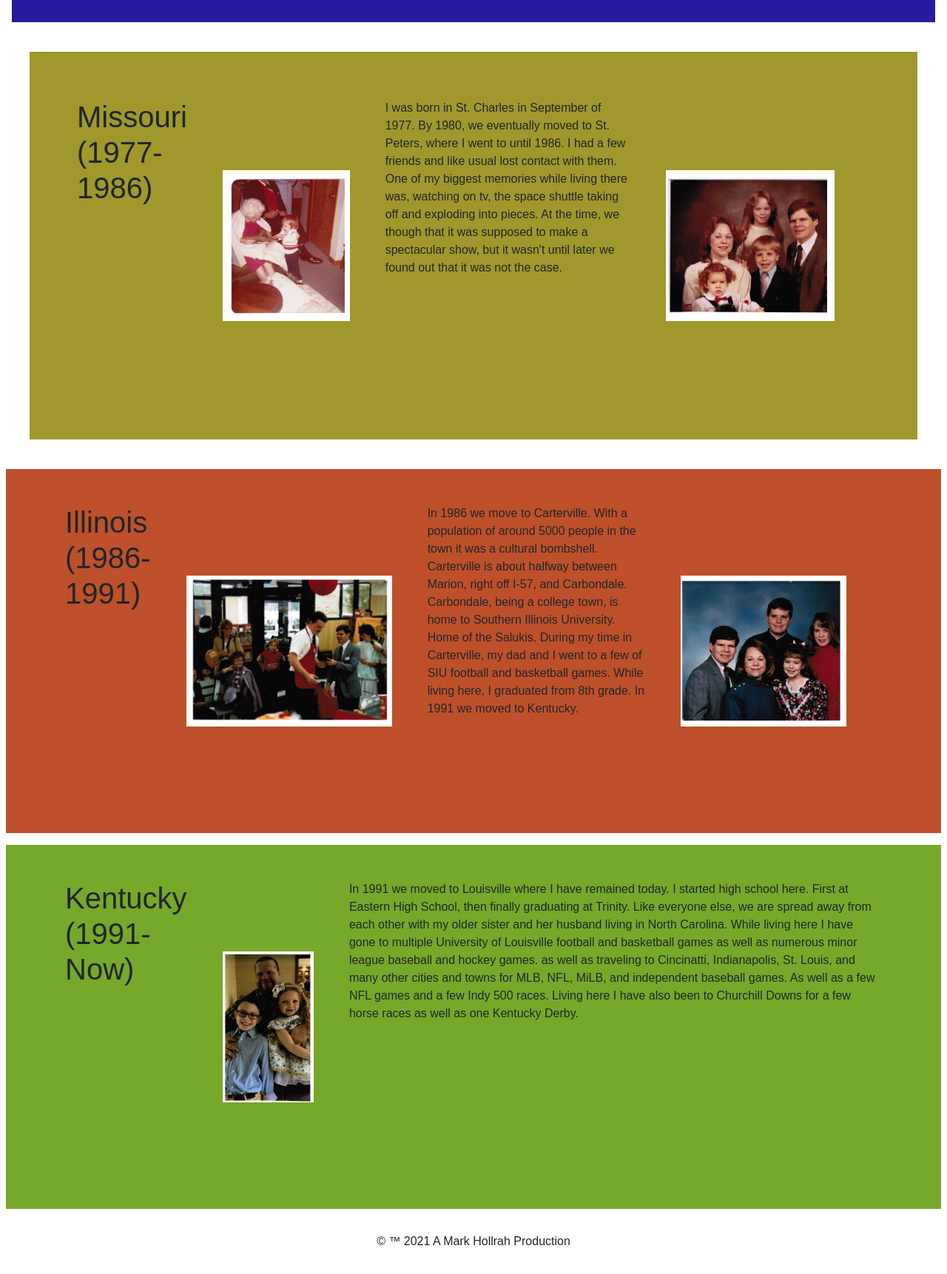
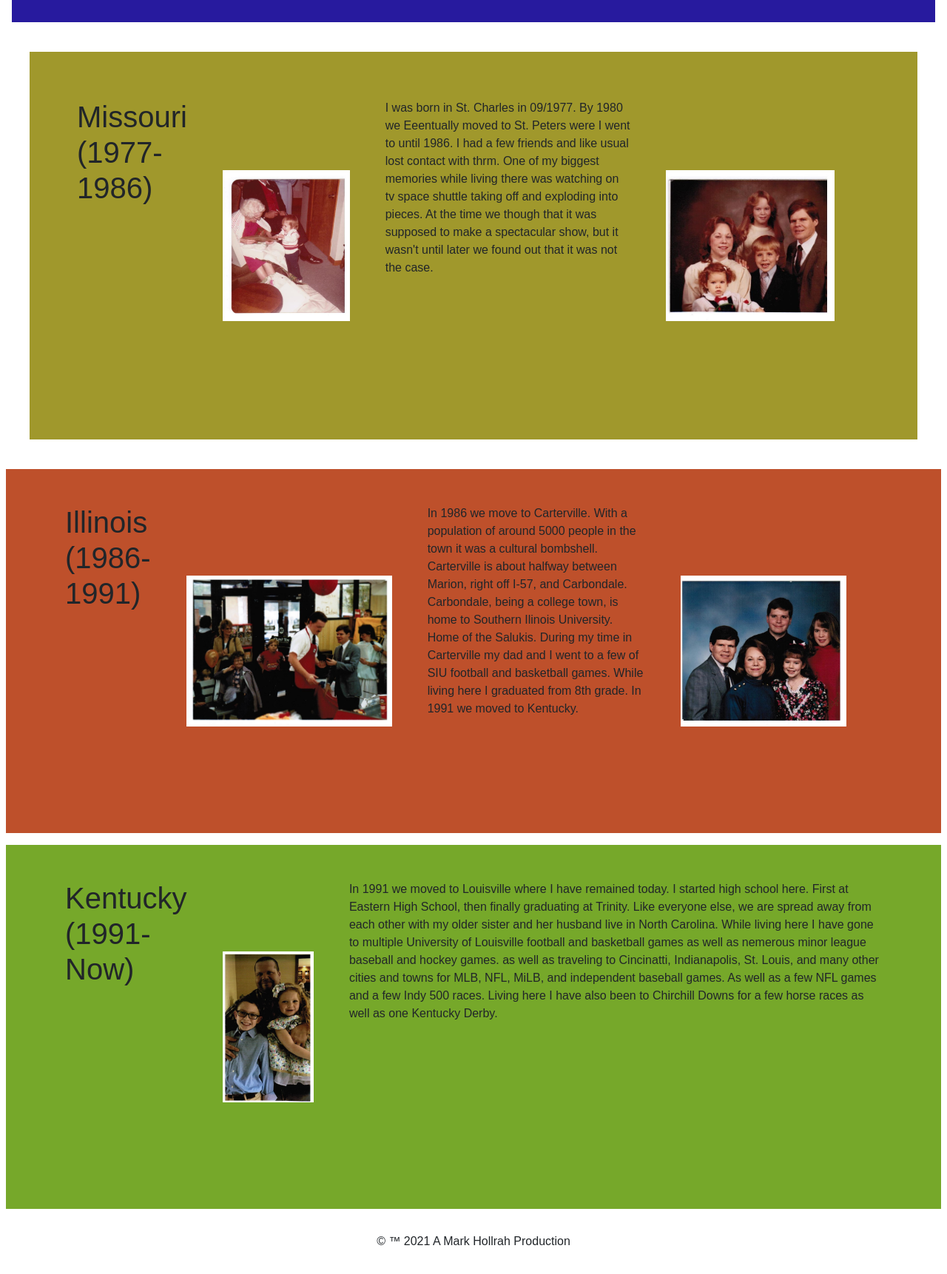
Before and after one commit to Myfithub12/Original-Project, a plain HTML site: page html/about.html in a window 1280 px wide. Shown: the part 160-1882 px from the top of the page at 74% size. Drawn offline with nearby package versions, Linux system fonts and the light colour scheme.

Commit message:
Add files via upload

```diff
--- a/html/about.html
+++ b/html/about.html
@@ -14,6 +14,7 @@
     <link rel="stylesheet" type="text/css" href="/css/about.css">
     <link rel="stylesheet" type="text/css" href="/css/bootstrap.css">
     <link href="../css/ham-menu.css" rel="stylesheet">
+    <link rel="stylesheet" href="https://use.fontawesome.com/releases/v5.8.1/css/all.css">
 </head>
 
 <body>
@@ -43,11 +44,15 @@
                     <div class="col">
                         <h1>Missouri (1977-1986)</h1>
                         <img class="images" src="../images/1977-1986.jpg" height="300" alt="">
-                        <p> I was born in St. Charles in September of 1977. By 1980, we eventually moved to St. Peters,
-                            where I went to until 1986. I had a few friends and like usual lost contact with them. One
-                            of my biggest memories while living there was, watching on tv, the space shuttle taking off
-                            and exploding into pieces. At the time, we though that it was supposed to make a spectacular
-                            show, but it wasn't until later we found out that it was not the case.
+                        <p> I was born in St. Charles in 09/1977. By 1980 we Eeentually moved to St. Peters were I went
+                            to until
+                            1986. I had a few friends and like usual lost contact with thrm. One of my biggest memories
+                            while
+                            living there was watching on tv space shuttle taking off and exploding into pieces. At the
+                            time we
+                            though that it was supposed to make a spectacular show, but it wasn't until later we found
+                            out that
+                            it was not the case.
                         </p>
                         <img class="images" src="../images/1977-1986(2).jpg" height="300" alt="">
                     </div>
@@ -62,10 +67,17 @@
                     <h1>Illinois (1986-1991)</h1>
                     <img class="images" src="../images/1986-1991.jpg" height="300" alt="">
                     <p>In 1986 we move to Carterville. With a population of around 5000 people in the town it was a
-                        cultural bombshell. Carterville is about halfway between Marion, right off I-57, and Carbondale.
-                        Carbondale, being a college town, is home to Southern Illinois University. Home of the Salukis.
-                        During my time in Carterville, my dad and I went to a few of SIU football and basketball games.
-                        While living here, I graduated from 8th grade. In 1991 we moved to Kentucky.
+                        cultural
+                        bombshell. Carterville
+                        is
+                        about
+                        halfway between Marion, right off I-57, and Carbondale. Carbondale, being a college town, is
+                        home to
+                        Southern Ilinois
+                        University. Home of the Salukis. During my time in Carterville my dad and I went to a few of SIU
+                        football and
+                        basketball
+                        games. While living here I graduated from 8th grade. In 1991 we moved to Kentucky.
                     </p>
                     <img class="images" src="../images/1986-1991(2).jpg" height="300" alt="">
                 </div>
@@ -79,13 +91,23 @@
                     <h1>Kentucky (1991-Now)</h1>
                     <img class="images" src="../images/1991-now.jpg" height="300" alt="">
                     <p>In 1991 we moved to Louisville where I have remained today. I started high school here. First at
-                        Eastern High School, then finally graduating at Trinity. Like everyone else, we are spread away
-                        from each other with my older sister and her husband living in North Carolina. While living here
-                        I have gone to multiple University of Louisville football and basketball games as well as
-                        numerous minor league baseball and hockey games. as well as traveling to Cincinatti,
-                        Indianapolis, St. Louis, and many other cities and towns for MLB, NFL, MiLB, and independent
-                        baseball games. As well as a few NFL games and a few Indy 500 races. Living here I have also
-                        been to Churchill Downs for a few horse races as well as one Kentucky Derby.
+                        Eastern
+                        High School, then finally graduating at Trinity. Like everyone else, we are spread away from
+                        each other
+                        with my older sister and her husband live in North Carolina. While living here I have gone to
+                        multiple
+                        University
+                        of
+                        Louisville football and basketball games as well as nemerous minor league baseball and hockey
+                        games.
+                        as
+                        well as traveling to Cincinatti, Indianapolis, St. Louis, and many other cities and towns for
+                        MLB,
+                        NFL,
+                        MiLB, and independent baseball games. As well as a few NFL games and a few Indy 500 races.
+                        Living
+                        here
+                        I have also been to Chirchill Downs for a few horse races as well as one Kentucky Derby.
                     </p>
                 </div>
             </div>
```
Also changed, not shown: html/collections.html (+41 -16 lines), html/info.html (+1 -0 lines), 1 other file.
